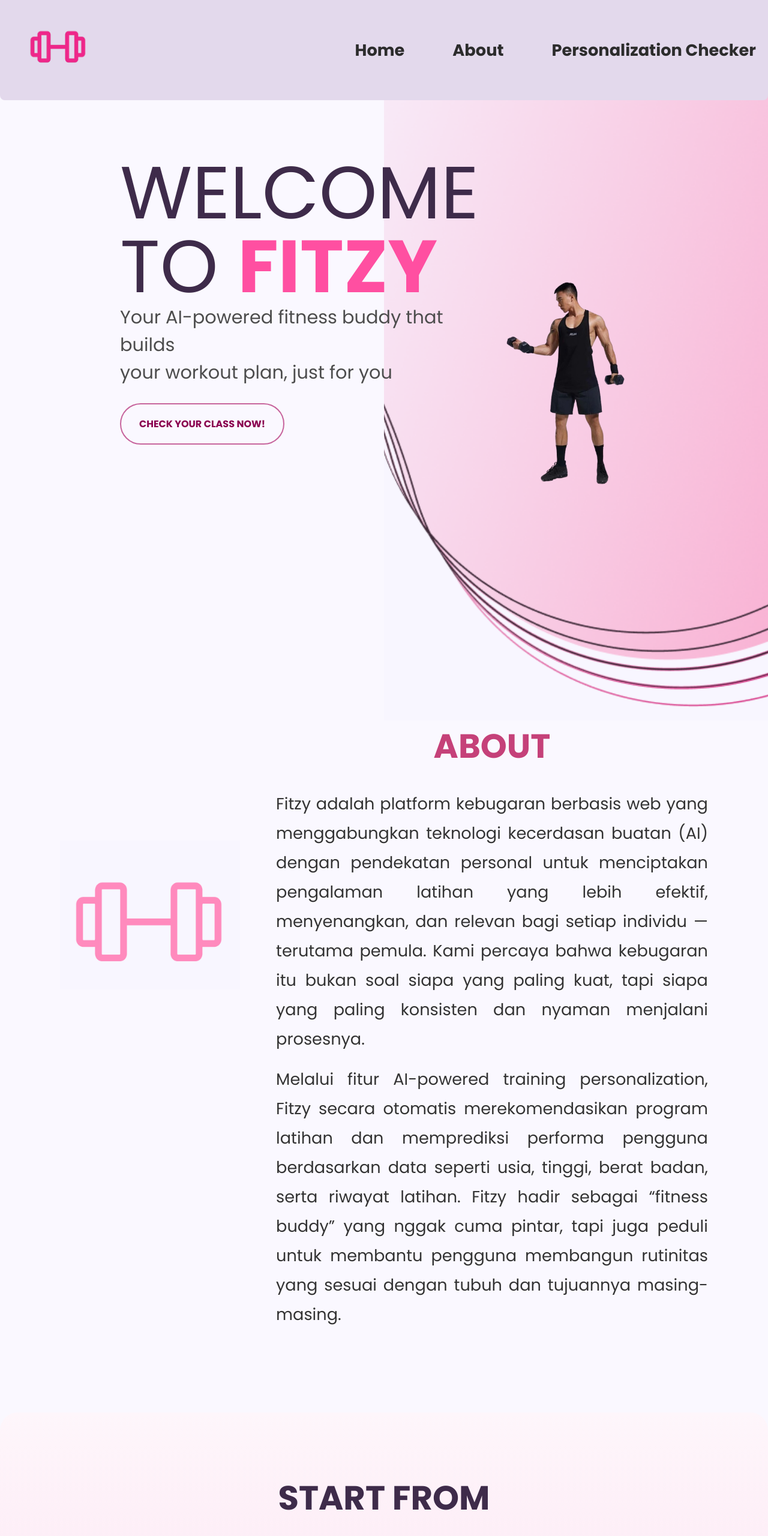
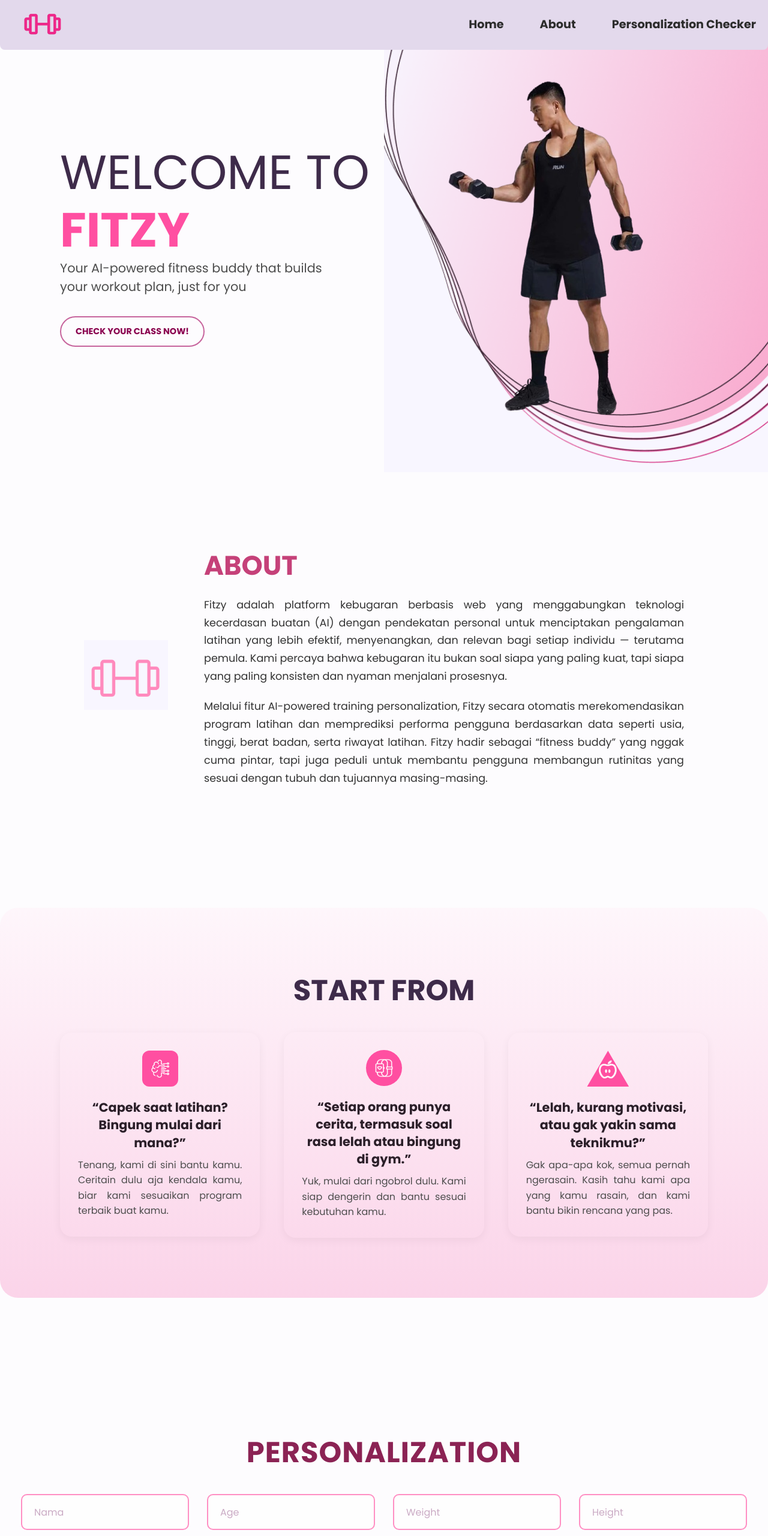
Before and after one commit to JonathanSovisa/Fitzy, a website built with webpack: page src/index.html in a window 1280 px wide. Shown: the top 2560 px of the page at 60% size. Built offline with nearby package versions, Linux system fonts and the light colour scheme.

Commit message:
Update styles.css

```diff
--- a/src/styles/styles.css
+++ b/src/styles/styles.css
@@ -1,3 +1,7 @@
+html {
+  scroll-behavior: smooth;
+}
+
 * {
   margin: 0;
   padding: 0;
@@ -5,24 +9,31 @@
 }
 
 body {
-  font-family: 'Arial', sans-serif;
+  font-family: 'Poppins', sans-serif;
+  background-color: #fdfcfe;
+  line-height: 1.6;
 }
 
+
 .container {
-  padding-inline: 20px;
+  padding-inline: 15px;
   margin-inline: auto;
   max-width: 2000px;
 }
 
+img {
+  max-width: 100%;
+  height: auto;
+  display: block;
+}
 
 
 /* BAGIAN HEADER */
 header {
   background-color: #E3D9EC;
-  padding: 5px 0;
+  padding: 8px 0;
   border-bottom-left-radius: 8px;
   border-bottom-right-radius: 8px;
-
   position: fixed;
   top: 0;
   left: 0;
@@ -36,90 +47,98 @@ header {
   align-items: center;
 }
 
-.brand .logo {
-  width: 40px;
-  height: 40px;
+.brand .logo-fitzy {
+  width: 100px;
+  height: auto;
+  object-fit: contain;
+  margin-right: 10px;
 }
 
-.logo-fitzy {
-  width: 150px;
-  height: 150px;
-  object-fit: contain;
-  margin-right: 12px;
-}
 
+/* NAVIGATION DRAWER (MOBILE MENU) - PENYESUAIAN BARU */
 .navigation-drawer {
-  min-height: 100vh;
-  width: 947px;
-  padding: 40px 30px 20px;
-  background-color: #b5b5b5;
-
+  height: 100vh;
+  width: 100%;
+  padding: 20px;
+  padding-top: 40px;
+  background-color: #E3D9EC;
   position: fixed;
   top: 0;
   left: 0;
-
-  box-shadow: 0 0 4px 2px rgba(0, 0, 0, 0.2);
+  box-shadow: 2px 0 10px rgba(0,0,0,0.3);
   transform: translateX(-100%);
-  transition: transform 550ms ease-in-out;
-
+  transition: transform 0.3s ease-in-out;
   z-index: 9999;
 
-  font-size: 1.1rem;
-  line-height: 1.6;
-  font-weight: 800;
-
+  display: flex;
+  flex-direction: column;
+  align-items: center;
+  justify-content: flex-start;
   overflow-y: auto;
 }
 
-/* Tambahan untuk header drawer */
-.drawer-header {
-  padding-bottom: 15px;
-  margin-bottom: 20px;
-  font-size: 1.5rem;
-  font-weight: 900;
-  border-bottom: 2px solid #888;
+.navigation-drawer.open {
+  transform: translateX(0%);
 }
 
-.navigation-drawer.open {
-  transform: translateX(0);
+
+
+/* BARU: Gaya untuk header di dalam drawer (logo) */
+.drawer-header {
+  margin-bottom: 50px;
+  text-align: center;
+}
+.drawer-logo-fitzy {
+  width: 120px;
+  height: auto;
 }
 
 .drawer-button {
   padding: 8px;
   border: 0;
   border-radius: 4px;
-
   display: inline-block;
   background-color: transparent;
-
   font-weight: bold;
   font-size: 28px;
-  color: #141e16;
-
+  color: #333;
   cursor: pointer;
+  z-index: 10000;
+  position: relative;
 }
 
 .nav-list {
   list-style: none;
   display: flex;
-  gap: 80px;
+  flex-direction: column;
+  align-items: center;
+  gap: 20px;
+  padding-top: 0;
+  width: 100%;
+}
+
+.nav-list li {
+  width: 85%;
+  max-width: 320px;
+  text-align: center;
 }
 
 .nav-list li a {
   text-decoration: none;
-  color: #2c2c2c;
-  font-weight: bold;
-  font-size: 1.7rem;
+  color: #000000;
+  font-weight: 500;
+  font-size: 1.25rem;
   font-family: 'Poppins', sans-serif;
+  display: block;
+  padding: 16px 10px;
+  border-radius: 8px;
+  transition: background-color 0.2s ease-in-out, color 0.2s ease-in-out;
 }
 
-.drawer-button {
-  display: none;
-  font-size: 28px;
-  background: none;
-  border: none;
-  cursor: pointer;
-  color: #333;
+.nav-list li a:hover,
+.nav-list li a:focus {
+  background-color: #ff4fa1;
+  color: #181818;
 }
 
 
@@ -128,71 +147,73 @@ header {
   background-color: #E3D9EC;
   color: #3e2b4a;
   text-align: center;
-  padding: 50px 0;
+  padding: 30px 20px;
   font-family: 'Poppins', sans-serif;
+  font-size: 0.9rem;
 }
 
 
 
-/* MAIN */
+/* MAIN CONTENT */
 .main-content {
-  padding-top: 100px;
-   background-color: #FAF8FF;
+  padding-top: 70px;
 }
 
 
+/* HERO SECTION */
 .hero {
   position: relative;
   overflow: hidden;
   display: flex;
+  flex-direction: column;
   align-items: center;
-  padding: 110px 200px;
+  text-align: center;
+  padding: 40px 20px;
 }
 
 .hero-bg {
   position: absolute;
   top: 0;
   right: 0;
-  width: 50%;
-  height: 100%;
+  width: 100%;
+  height: 60%;
   z-index: 0;
   object-fit: cover;
-  opacity: 1;
-
+  opacity: 0.5;
 }
 
 .hero-text, .hero-image {
   position: relative;
   z-index: 2;
+  width: 100%;
 }
 
 .hero-text {
-  flex: 1;
-  padding-right: 0px;
-  margin-bottom: 350px; /* baru */
+  padding-right: 0;
+  margin-bottom: 30px;
 }
-
 
 .hero-text h1 {
   font-family: 'Poppins', sans-serif;
-  font-size: 7.7rem;
+  font-size: 2.8rem;
   font-weight: 100;
-  margin-top: 50px;
+  margin-top: 20px;
   color: #3e2b4a;
-  line-height: 1;
+  line-height: 1.2;
 }
 
 .hero-text h1 span {
   font-family: 'Poppins', sans-serif;
-  font-weight: 800; /* Poppins Black */
+  font-weight: 800;
   color: #ff4fa1;
 }
 
 .hero-text p {
   font-family: 'Poppins', sans-serif;
-  font-size: 1.9rem;
+  font-size: 1.1rem;
   color: #4d4d4d;
   margin-bottom: 8px;
+  line-height: 1.5;
 }
 
 .hero-text p span {
@@ -202,9 +223,10 @@ header {
 }
 
 .cta-button {
-  margin-top: 20px;
+  margin-top: 25px;
   display: inline-block;
-  padding: 20px 30px;
+  padding: 12px 24px;
+  font-size: 0.9rem;
   border: 2px solid #c7659d;
   border-radius: 50px;
   color: #8a004f;
@@ -218,18 +240,13 @@ header {
   transition: 0.3s;
 }
 
-
 .hero-image {
-  margin-top: 30px;
-  max-width: 700px;
-  margin-bottom: 30px;
+  margin-top: 20px;
+  max-width: 300px;
+  margin-bottom: 0;
 }
 
-.hero-image img {
-  width: 100%;
-  height: auto;
 
-}
 
 /* Hamburger Button Styles */
 .drawer-button {
@@ -282,129 +299,121 @@ header {
 
 
 
-/* ABOUT */
+/* ABOUT SECTION */
 .about-container {
   display: flex;
-  align-items: flex-start;
-  gap: 60px;
+  flex-direction: column;
+  align-items: center;
+  text-align: center;
+  gap: 30px;
+  padding: 40px 20px;
+}
 
-  width: 100%;
-  max-width: 2000px;
-  margin: 0 auto;
-  padding: 0 100px;
+.about-icon {
+  align-self: flex-start; /* geser posisi awal ke atas kontainer */
+  margin-top: 140px; /* kasih jarak dari atas */
 }
 
 
-
-.about-icon img {
-  width: 300px;
-  height: auto;
-  margin-top: 200px;
+.about-content {
+  max-width: 800px; /* biar paragraf tidak terlalu panjang */
 }
 
-
 .about-content h2 {
-  font-size: 3.5rem;
+  font-size: 2rem;
   color: #c54179;
   font-family: 'Poppins', sans-serif;
   font-weight: 700;
-  margin-bottom: 30px;
-  text-align: center;
+  margin-bottom: 15px;
 }
 
 .about-content p {
-  font-size: 1.7rem;
+  font-size: 0.95rem;
   font-family: 'Poppins', sans-serif;
   color: #333;
-  line-height: 1.8;
-  margin-bottom: 18px;
+  line-height: 1.7;
+  margin-bottom: 20px;
   text-align: justify;
 }
 
 
-/* START FROM */
+/* START FROM SECTION */
 .start-from {
   background: linear-gradient(180deg, #fef6fb 0%, #fbd4e9 100%);
-  border-radius: 30px;
-  padding: 100px;
-  margin: 120px auto;
+  border-radius: 0;
+  padding: 50px 20px;
+  margin: 60px 0;
   text-align: center;
-  max-width: 1400px;
+  width: 100%;
+  box-sizing: border-box;
 }
 
 .start-from h2 {
-  font-size: 3.5rem;
+  font-size: 2rem;
   font-family: 'Poppins', sans-serif;
   color: #3e2b4a;
-  margin-bottom: 70px;
+  margin-bottom: 30px;
   font-weight: 700;
 }
 
 .start-from-cards {
   display: flex;
-  justify-content: space-between;
-  gap: 60px;
-  flex-wrap: wrap;
+  flex-direction: column;
+  align-items: center;
+  gap: 30px;
 }
 
 .card {
   background: transparent;
-  padding: 30px;
-  border-radius: 30px;
-  flex: 1;
-  min-width: 300px;
-  max-width: 400px;
+  padding: 25px;
+  border-radius: 20px;
+  width: 100%;
+  max-width: 380px;
+  box-shadow: 0 4px 15px rgba(0,0,0,0.05);
 }
 
 .icon-wrapper {
-  width: 80px;
-  height: 80px;
+  width: 60px;
+  height: 60px;
   background-color: #ff4fa1;
   display: flex;
   justify-content: center;
   align-items: center;
-  margin: 0 auto 40px auto;
+  margin: 0 auto 20px auto;
 }
 
 .icon-wrapper img {
-  width: 40px;
-  height: 40px;
-  filter: brightness(0) invert(1); /* Biar putih */
+  width: 30px;
+  height: 30px;
+  filter: brightness(0) invert(1);
 }
 
 .start-from .card h3 {
   font-family: 'Poppins', sans-serif;
-  font-size: 1.5rem; /* Lebih besar dan tebal */
+  font-size: 1.1rem;
   font-weight: 700;
   color: #2B1F29;
-  margin-bottom: 20px;
-  line-height: 1.5;
+  margin-bottom: 10px;
+  line-height: 1.4;
 }
 
 .start-from .card p {
   font-family: 'Poppins', sans-serif;
-  font-size: 1.35rem; /* Lebih kecil dari h3 */
-  font-weight: 10;
+  font-size: 0.9rem;
+  font-weight: normal;
   color: #4D4D4D;
-  line-height: 1.9;
+  line-height: 1.6;
   margin-top: 10px;
-  text-align: justify;
+  text-align: center;
 }
 
-
-.icon-wrapper.square {
-  border-radius: 16px;
-}
-
-.icon-wrapper.circle {
-  border-radius: 50%;
-}
-
+.icon-wrapper.square { border-radius: 12px; }
+.icon-wrapper.circle { border-radius: 50%; }
 .icon-wrapper.triangle {
   clip-path: polygon(50% 0%, 100% 100%, 0% 100%);
   background-color: #ff4fa1;
-  width: 110px;
-  height: 80px;
+  width: 70px;
+  height: 60px;
   position: relative;
 }
 .icon-wrapper.triangle img {
@@ -414,43 +423,43 @@ header {
   transform: translate(-50%, -45%);
 }
 
-
-/* PERSONALIZATION */
+/* PERSONALIZATION SECTION */
 .personalization-section {
-  padding: 120px 100px;
+  padding: 50px 20px;
   text-align: center;
 }
 
 .personalization-section h2 {
   font-family: 'Poppins', sans-serif;
-  font-size: 4rem; /* Diperbesar dari 3rem */
+  font-size: 2rem;
   font-weight: 700;
   color: #8b2354;
-  margin-bottom: 60px;
-  letter-spacing: 1.5px;
+  margin-bottom: 30px;
+  letter-spacing: 1px;
 }
 
 .personalization-form {
-  max-width: 1500px; /* Lebih lebar */
+  max-width: 500px;
   margin: 0 auto;
   display: flex;
   flex-direction: column;
-  gap: 20px;
+  gap: 25px;
 }
 
 .form-row {
   display: flex;
-  flex-wrap: wrap;
-  justify-content: center;
-  gap: 30px;
+  flex-direction: column;
+  align-items: center;
+  gap: 20px;
+  width: 100%;
 }
 
 .personalization-form input {
-  padding: 18px 30px; /* Lebih besar */
-  font-size: 1.2rem; /* Lebih besar */
+  padding: 15px 20px;
+  font-size: 1rem;
   border: 2px solid #ff8fc3;
   border-radius: 10px;
-  width: 280px; /* Lebih lebar */
+  width: 100%;
   background-color: #fefefe;
   color: #333;
   font-family: 'Poppins', sans-serif;
@@ -459,32 +468,29 @@ header {
 .personalization-form input::placeholder {
   color: #caaac4;
   font-weight: 400;
-  font-size: 1.1rem;
+  font-size: 0.9rem;
 }
 
 .personalization-form button {
-  padding: 24px;
+  padding: 18px 20px;
   width: 100%;
-  max-width: 1230px; /* Lebih ramping agar mudah disejajarkan */
+  max-width: 500px;
   background-color: #ff8fc3;
   border: none;
   border-radius: 12px;
   color: #2b1f29;
-  font-size: 1.4rem;
+  font-size: 1.1rem;
   font-weight: 800;
   font-family: 'Poppins', sans-serif;
   cursor: pointer;
   transition: background-color 0.3s ease;
-  margin: 0 auto; /* Ini yang membuat tombol berada di tengah */
+  margin: 0 auto;
   display: block;
 }
-
 
 .personalization-form button:hover {
   background-color: #ff6dae;
 }
-
-
 
 
 /* LODIANG */
@@ -630,27 +636,51 @@ body {
 }
 
 
-@media screen and (width > 1000px) {
+/* MEDIA QUERY UNTUK DESKTOP (Layar > 1000px) */
+@media screen and (min-width: 1001px) {
+  .main-header.container {
+    padding-inline: 20px;
+  }
+
   .navigation-drawer {
-    min-height: auto;
+    height: auto;
     width: auto;
     padding: 0;
     background-color: transparent;
-
+    position: static;
+    transform: translateX(0);
+    box-shadow: none;
     flex-direction: row;
     justify-content: space-between;
+    overflow-y: visible;
+  }
 
-    position: static;
-    box-shadow: none;
-    transform: translateX(0);
+  .drawer-header {
+    display: none;
   }
 
   .nav-list {
     flex-direction: row;
+    align-items: center;
+    gap: 60px;
+    width: auto;
+  }
+
+  .nav-list li {
+    width: auto;
+    text-align: left;
   }
 
   .nav-list li a {
-    display: inline-block;
+    color: #2c2c2c;
+    font-size: 1.2rem;
+    padding: 5px 0;
+    font-weight: bold;
+  }
+  .nav-list li a:hover,
+  .nav-list li a:focus {
+    background-color: transparent;
+    color: #ff4fa1;
   }
 
   .drawer-button {
@@ -661,253 +691,167 @@ body {
     flex-direction: row;
     justify-content: space-between;
     text-align: left;
+    padding: 50px 100px 90px 100px;
+    align-items: center;
   }
-
   .hero-text {
     flex: 1;
-    padding-right: 20px;
+    padding-right: 40px;
+    margin-bottom: 0;
   }
-
+  .hero-text h1 {
+    font-size: 5rem;
+    margin-top: 0;
+  }
+  .hero-text p {
+    font-size: 1.3rem;
+  }
+  .hero-text p span {
+    display: block;
+  }
   .hero-image {
     flex: 1;
     margin-top: 0;
+    max-width: 600px;
     display: flex;
     justify-content: center;
   }
-}
-
-@media screen and (max-width: 1000px) {
-
-  .navigation-drawer {
-    display: block;
+  .hero-image img {
+    max-width: 100%;
   }
-
-  .navigation-drawer .nav-list {
-    flex-direction: column;
-    gap: 20px;
-    padding-top: 40px;
-  }
-
-  .navigation-drawer .nav-list li a {
-    font-size: 1.5rem;
-    color: #fff;
-  }
-
-
-  .drawer-button {
-    display: inline-block;
-  }
-
-  .hero {
-    flex-direction: column;
-    padding: 60px 20px;
-    text-align: center;
-  }
-
-  .hero-text {
-    margin-bottom: 40px;
-    padding-right: 0;
-  }
-
-  .hero-text h1 {
-    font-size: 3.5rem;
-  }
-
-  .hero-text p {
-    font-size: 1.3rem;
-  }
-
-  .hero-image {
-    margin-top: 20px;
+  .hero-bg {
+    width: 50%;
+    height: 100%;
+    opacity: 1;
   }
 
   .about-container {
-   flex-direction: column;
-    align-items: center;
-    padding: 50px 20px;
-    text-align: center;
+    flex-direction: row;
+    align-items: flex-start;
+    text-align: left;
+    gap: 60px;
+    padding: 60px 100px;
+    max-width: 1200px;
+    margin: 60px auto;
   }
-
   .about-icon img {
-    margin-top: 0;
-    width: 100%;
-    max-width: 250px;
-    margin-inline: auto;
+    width: 250px;
+    margin-top: 20px;
   }
-
   .about-content h2 {
-    font-size: 2.2rem;
-     text-align: center;
+    font-size: 2.8rem;
+    text-align: left;
   }
-
-  .about-content p {
-    font-size: 1.3rem;
-    text-align: justify;
-  }
-
-  .start-from {
-    padding: 50px 20px;
-  }
-
-  .start-from h2 {
-    font-size: 2.5rem;
-  }
-
-  .start-from-cards {
-    flex-direction: column;
-    align-items: center;
-  }
-
-  .personalization-section {
-    padding: 60px 20px;
-  }
-
-  .personalization-section h2 {
-    font-size: 2.5rem;
-  }
-
-  .form-row {
-    flex-direction: column;
-  }
-
-  .personalization-form input {
-    width: 100%;
-  }
-
-  .personalization-form button {
-    width: 100%;
-    max-width: 100%;
-  }
-
-  .result-section {
-    flex-direction: column;
-    padding: 60px 20px;
-  }
-
-  .result-grid {
-    flex-direction: column;
-  }
-
-  .recommendation-box {
-    height: auto;
-    padding: 20px;
-  }
-
-}
-
-@media screen and (max-width: 600px) {
-  header {
-    padding: 10px;
-  }
-
-  .logo-fitzy {
-    width: 80px;
-    height: 80px;
-  }
-
-  .hero {
-    padding: 40px 16px;
-  }
-
-  .hero-text h1 {
-    font-size: 2.8rem;
-  }
-
-  .hero-text p {
-    font-size: 1.2rem;
-  }
-
-  .cta-button {
-    padding: 14px 20px;
-    font-size: 1rem;
-  }
-
-  .about-container {
-    padding: 0 16px;
-    gap: 24px;
-  }
-
-  .about-content h2 {
-    font-size: 2rem;
-  }
-
   .about-content p {
     font-size: 1.1rem;
   }
 
-  .about-icon img {
-    width: 200px;
-    margin-top: 20px;
+  .start-from {
+    padding: 100px;
+    margin: 120px auto;
+    max-width: 1400px;
+    border-radius: 30px;
   }
-
-  .start-from {
-    padding: 40px 16px;
-    margin: 80px auto;
+  .start-from h2 {
+    font-size: 3rem;
   }
-
-  .start-from h2 {
-    font-size: 2rem;
+  .start-from-cards {
+    flex-direction: row;
+    justify-content: space-between;
+    gap: 40px;
   }
-
+  .card {
+    flex: 1;
+    min-width: 280px;
+    max-width: 380px;
+    padding: 30px;
+  }
   .start-from .card h3 {
     font-size: 1.3rem;
   }
-
   .start-from .card p {
-    font-size: 1.1rem;
-  }
-
-  .icon-wrapper {
-    width: 60px;
-    height: 60px;
-  }
-
-  .icon-wrapper img {
-    width: 28px;
-    height: 28px;
+    font-size: 1rem;
+    text-align: justify;
   }
 
   .personalization-section {
-    padding: 40px 16px;
+    padding: 100px;
   }
-
   .personalization-section h2 {
-    font-size: 2rem;
+    font-size: 3rem;
   }
-
+  .personalization-form {
+    max-width: 1250px;
+    gap: 30px;
+  }
+  .form-row {
+    flex-direction: row;
+    justify-content: center;
+    gap: 30px;
+  }
   .personalization-form input {
+    width: 280px;
+    font-size: 1.1rem;
+  }
+  .personalization-form input::placeholder {
     font-size: 1rem;
-    padding: 14px 20px;
   }
-
   .personalization-form button {
-    font-size: 1.2rem;
-    padding: 16px;
+    max-width: 1230px;
+    font-size: 1.3rem;
   }
 
   .result-section {
-    padding: 40px 16px;
+    padding: 100px 60px;
+  }
+  .notebook-content h1 {
+    font-size: 32px;
+  }
+  .result-grid {
+    flex-direction: row;
+  }
+  .personal-data h3, .recommendation h3 {
+    font-size: 16px;
+  }
+  .personal-data li {
+    font-size: 1rem;
+  }
+  .category-box {
+    font-size: 1rem;
+  }
+}
+
+@media screen and (min-width: 601px) and (max-width: 1000px) {
+  .container {
+    padding-inline: 30px;
   }
 
-  .notebook-content h1 {
-    font-size: 1.8rem;
+  .hero { padding: 60px 40px; }
+  .hero-text h1 { font-size: 3.5rem; }
+  .hero-text p { font-size: 1.2rem; }
+
+  .about-container { padding: 40px; gap: 40px; }
+  .about-icon img { width: 180px; }
+  .about-content h2 { font-size: 2.2rem; }
+  .about-content p { font-size: 1rem; }
+
+  .start-from { padding: 80px 40px; }
+  .start-from h2 { font-size: 2.5rem; }
+  .start-from-cards { gap: 30px; }
+  .card { max-width: calc(50% - 15px); }
+
+
+  .personalization-section { padding: 80px 40px; }
+  .personalization-section h2 { font-size: 2.5rem; }
+  .personalization-form input { width: calc(50% - 15px); }
+  .form-row {
+    flex-direction: row;
+    flex-wrap: wrap;
+  }
+  .personalization-form input {
+    width: 260px;
   }
 
-  .result-grid {
-    gap: 10px;
-  }
-
-  .personal-data li {
-    font-size: 0.9rem;
-    padding: 6px 8px;
-  }
-
-  .recommendation-box {
-    height: auto;
-  }
-
-  .category-box {
-    font-size: 1rem;
-    padding: 8px;
-  }
+  .result-section { padding: 60px 30px; }
+  .notebook-content h1 { font-size: 28px; }
 }
```
